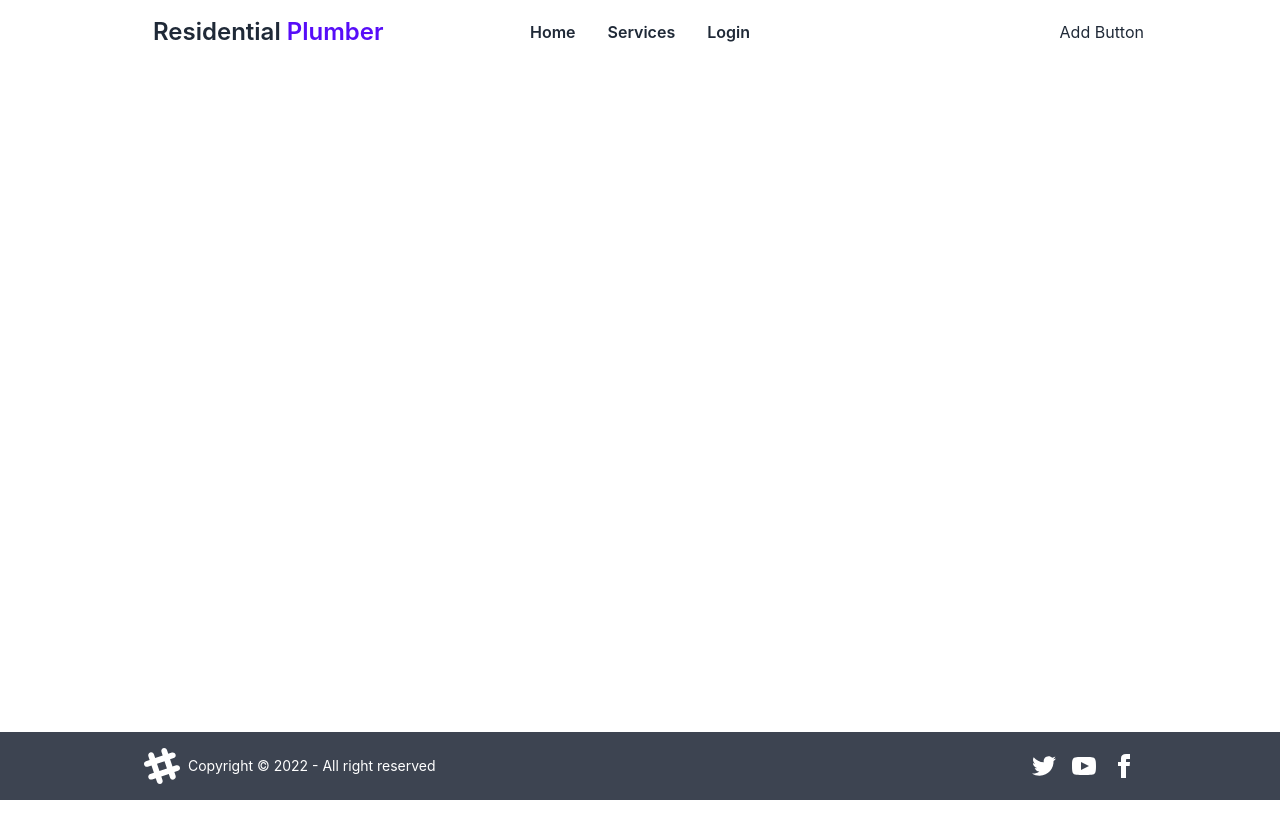
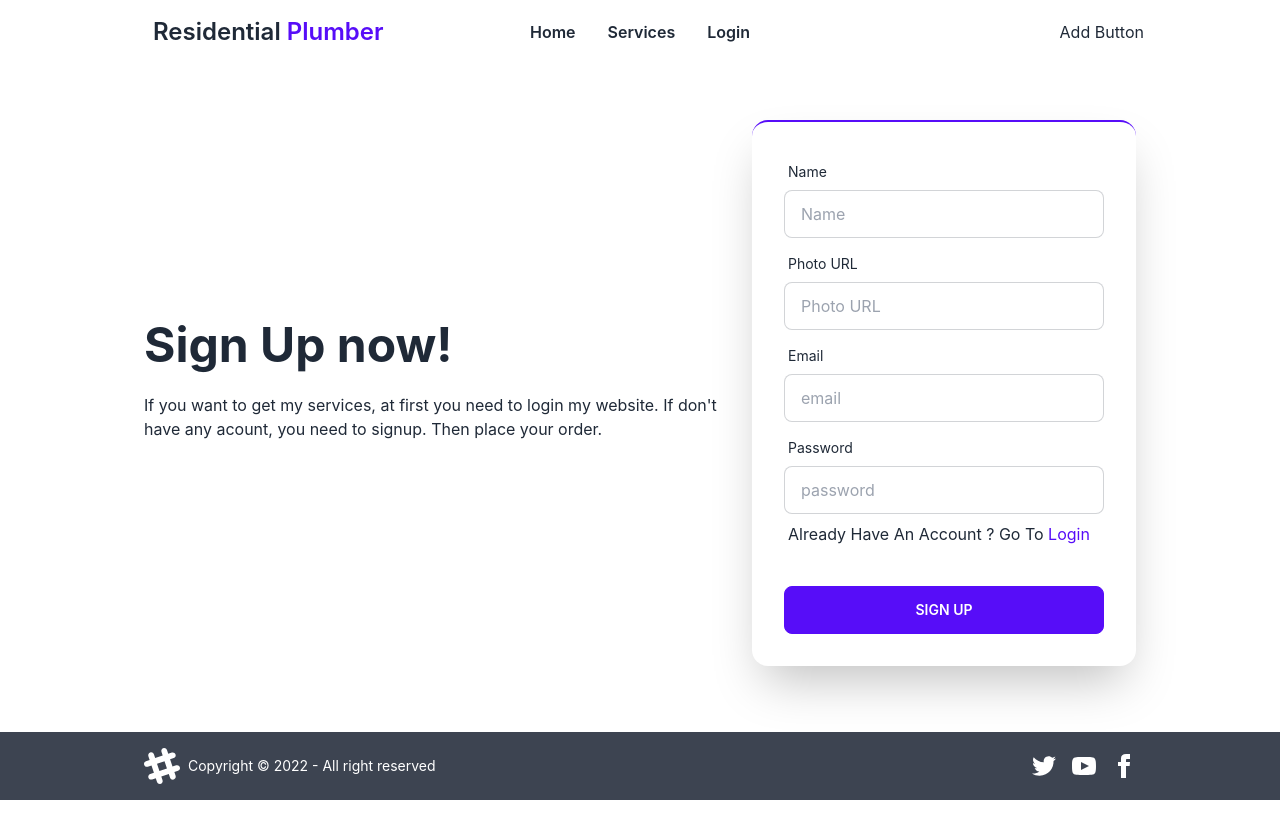
Before and after one commit to NahianNahin/residential-plumber-client, a React (Create React App) app: page /signup in a window 1280 px wide. Shown: the top 838 px of the page. Before the commit the page ends 800 px from the top, so only its background shows below. Built offline with nearby package versions, Linux system fonts and the light colour scheme.

Commit message:
login & signup pages complete

```diff
--- a/src/pages/Login/Login.js
+++ b/src/pages/Login/Login.js
@@ -1,9 +1,41 @@
 import React from 'react';
+import { Link } from 'react-router-dom';
 
 const Login = () => {
     return (
-        <div>
+        <div className="hero mt-10 mb-40">
+            <div className="hero-content flex-col lg:flex-row">
+                <div className="text-center lg:text-left">
+                    <h1 className="text-5xl font-bold">Login now!</h1>
+                    <p className="py-6"> If you want to get my services, at first you need to login my website. If don't have any acount, you need to signup. Then place your order.</p>
+                </div>
+                <div className="card flex-shrink-0 w-full max-w-sm shadow-2xl bg-base-100 border-t-2 border-primary">
+                    <div className="card-body">
+                        <div className="form-control">
+                            <label className="label">
+                                <span className="label-text">Email</span>
+                            </label>
+                            <input type="text" placeholder="email" className="input input-bordered" />
+                        </div>
+                        <div className="form-control">
+                            <label className="label">
+                                <span className="label-text">Password</span>
+                            </label>
+                            <input type="text" placeholder="password" className="input input-bordered" />
+                            <label className="label">
+                                <a href="/login" className="label-text-alt link link-hover">Forgot password?</a>
+                            </label>
+                            <label className="label">
+                                <p> Don't Have Any Account ? Please <Link to='/signup' className="text-primary">Sign Up</Link></p>
 
+                            </label>
+                        </div>
+                        <div className="form-control mt-6">
+                            <button className="btn btn-primary">Login</button>
+                        </div>
+                    </div>
+                </div>
+            </div>
         </div>
     );
 };
--- a/src/pages/Signup/Signup.js
+++ b/src/pages/Signup/Signup.js
@@ -1,9 +1,51 @@
 import React from 'react';
+import { Link } from 'react-router-dom';
 
 const Signup = () => {
     return (
-        <div>
+        <div className="hero mt-10 mb-40">
+            <div className="hero-content flex-col lg:flex-row">
+                <div className="text-center lg:text-left">
+                    <h1 className="text-5xl font-bold">Sign Up now!</h1>
+                    <p className="py-6"> If you want to get my services, at first you need to login my website. If don't have any acount, you need to signup. Then place your order.</p>
+                </div>
+                <div className="card flex-shrink-0 w-full max-w-sm shadow-2xl bg-base-100 border-t-2 border-primary">
+                    <div className="card-body">
+                        <div className="form-control">
+                            <label className="label">
+                                <span className="label-text">Name</span>
+                            </label>
+                            <input type="text" name='name' placeholder="Name" className="input input-bordered" />
+                        </div>
+                        <div className="form-control">
+                            <label className="label">
+                                <span className="label-text">Photo URL</span>
+                            </label>
+                            <input type="text" name='url' placeholder="Photo URL" className="input input-bordered" />
+                        </div>
+                        <div className="form-control">
+                            <label className="label">
+                                <span className="label-text">Email</span>
+                            </label>
+                            <input type="email" name='email' placeholder="email" className="input input-bordered" />
+                        </div>
+                        <div className="form-control">
+                            <label className="label">
+                                <span className="label-text">Password</span>
+                            </label>
+                            <input type="password" name='password' placeholder="password" className="input input-bordered" />
 
+                            <label className="label">
+                                <p> Already Have An Account ? Go To <Link to='/login' className="text-primary">Login</Link></p>
+
+                            </label>
+                        </div>
+                        <div className="form-control mt-6">
+                            <button className="btn btn-primary">Sign up</button>
+                        </div>
+                    </div>
+                </div>
+            </div>
         </div>
     );
 };
```
